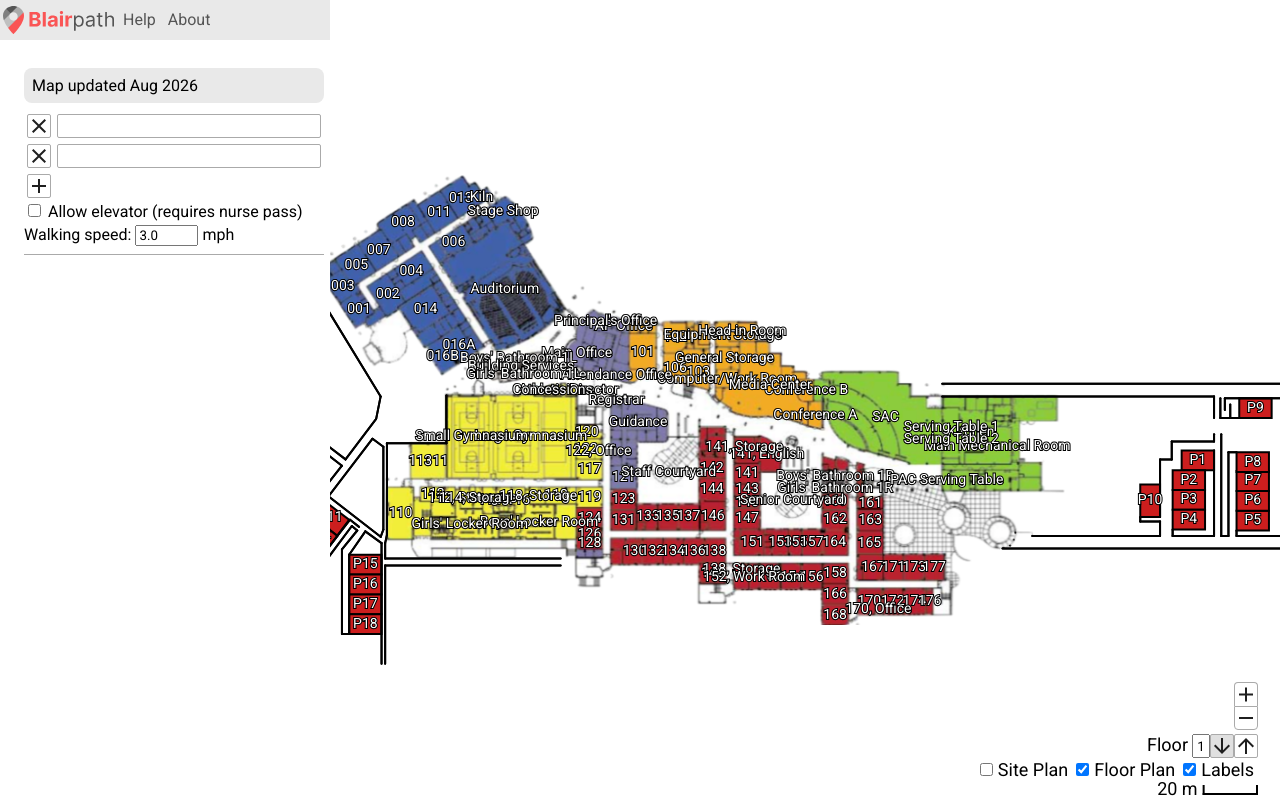
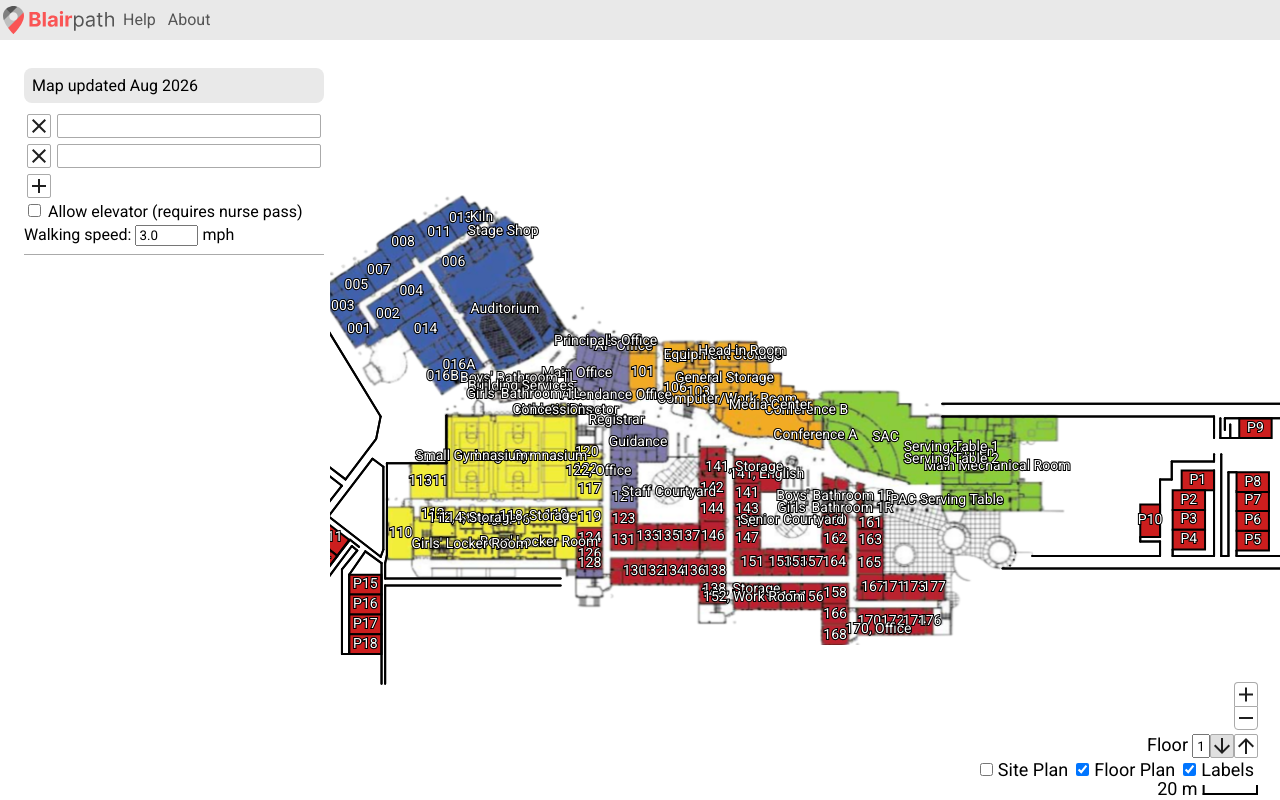
Before and after one commit to spiralsim/blairpath, a Node server app: page / in a window 1280 px wide. Run offline with Node 20, Linux system fonts and the light colour scheme; some libraries are stand-ins or nearby versions.

Commit message:
Shrink map to fit under menu

```diff
--- a/assets/scripts/map-sketch.js
+++ b/assets/scripts/map-sketch.js
@@ -11,8 +11,8 @@ function preload () {
 	images.site = loadImage(`${MAP_PATH}/site.png`);
 }
 
-function getCanvasDivWidth() {
-	return document.getElementById('canvas').getBoundingClientRect().width;
+function getCanvasRect() {
+	return document.getElementById('canvas').getBoundingClientRect();
 }
 
 function inCanvas () {
@@ -265,7 +265,7 @@ const LABEL_FONT_SIZE = 14;
 */
 var lastWidth, lastHeight;
 function setup() {
-	canvas = createCanvas(getCanvasDivWidth(), windowHeight);
+	canvas = createCanvas(getCanvasRect().width, getCanvasRect().height);
 	lastWidth = width, lastHeight = height;
 	canvas.parent("canvas");
 
@@ -276,7 +276,7 @@ function setup() {
 };
 
 function windowResized() {
-	resizeCanvas(getCanvasDivWidth(), windowHeight);
+	resizeCanvas(getCanvasRect().width, getCanvasRect().height);
 	VIEW.pan(createVector(width - lastWidth, height - lastHeight).div(2));
 	lastWidth = width, lastHeight = height;
 }
--- a/views/pages/map.ejs
+++ b/views/pages/map.ejs
@@ -55,7 +55,7 @@
 				<div id="calc-result"></div>
 			</div>
 		</section>
-		<div style="position: absolute; left: 330px; right: 0; top: 0; bottom: 0; overflow: hidden" id="canvas" oncontextmenu="return false;">
+		<div style="position: absolute; left: 330px; right: 0; top: 40px; bottom: 0; overflow: hidden" id="canvas" oncontextmenu="return false;">
 			<div id="map-placeholder" style="background-color: var(--placeholder)"></div>
 			<div id="map-controls" style="position: absolute; right: var(--map-controls-padding); bottom: 20px">
 				<button class="square add white" id="zoom-in" onclick="VIEW.zoomIn()" style="position: absolute; right: 0; bottom: 74px; border-radius: var(--button-corner) var(--button-corner) 0 0; border-bottom: 0"></button>
```
